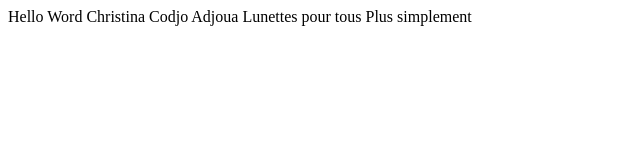
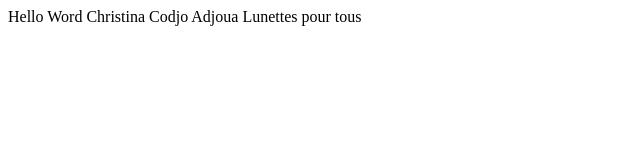
Before and after one commit to OnellChristina/projets-personnels, a plain HTML site: page index.html in a window 1280 px wide. Shown: the whole page, without its empty margins (0-640 px from the left). Drawn offline with Linux system fonts and the light colour scheme.

Commit message:
Remove 'Plus simplement' from index.html

```diff
--- a/index.html
+++ b/index.html
@@ -8,6 +8,5 @@
 <body>
     Hello Word Christina Codjo Adjoua
     Lunettes pour tous
-    Plus simplement
 </body>
 </html>
```
